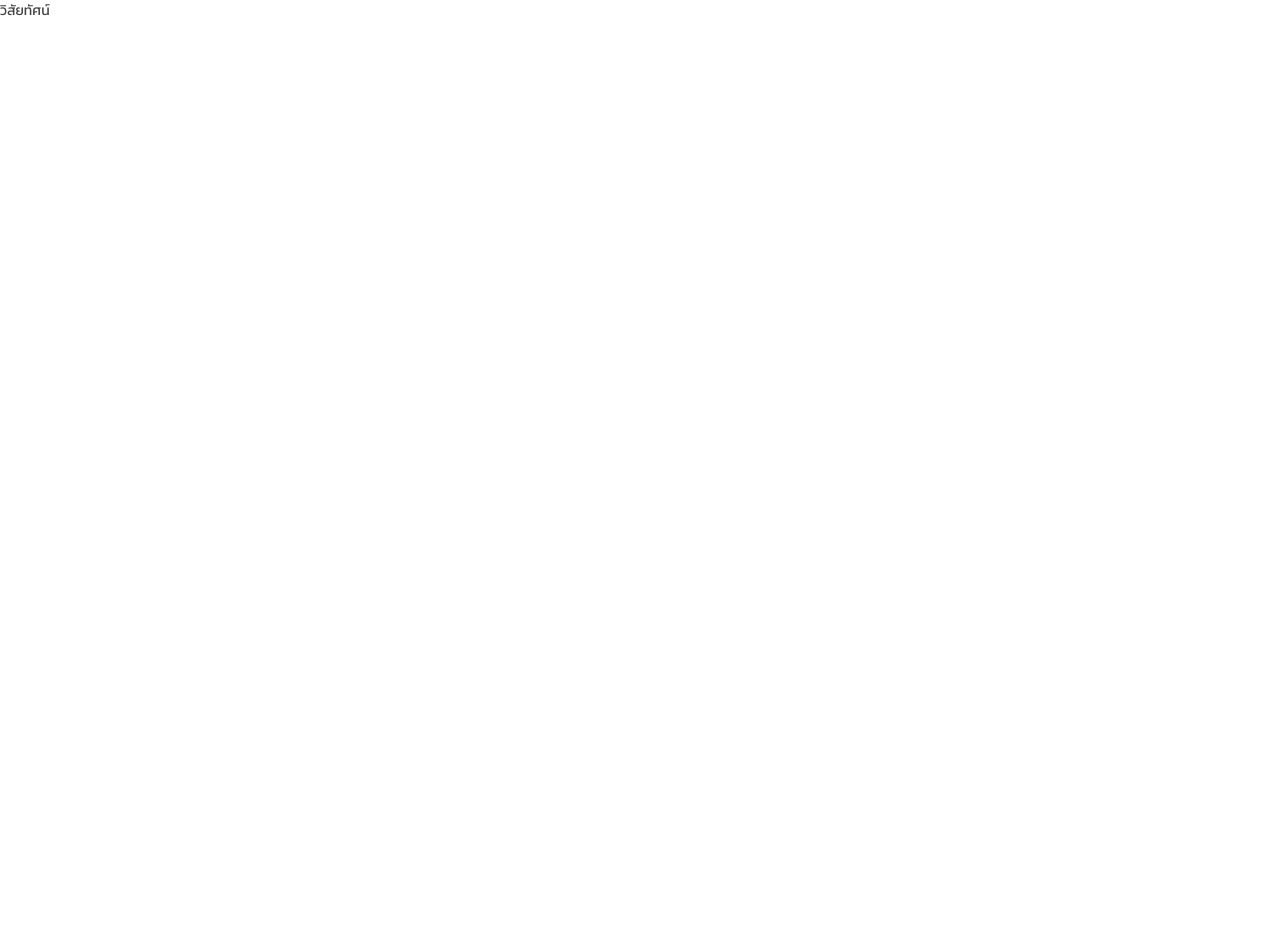
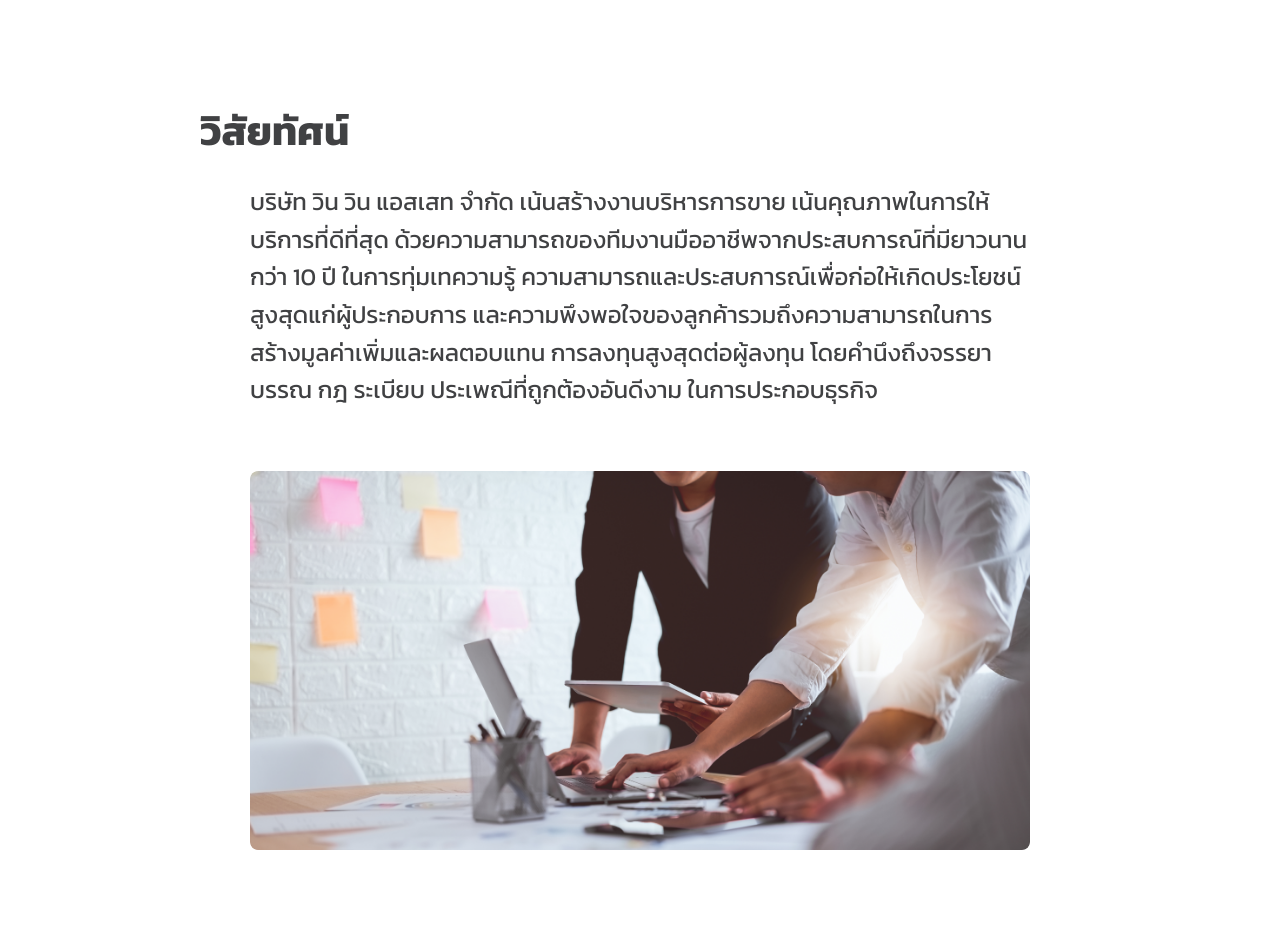
Before and after one commit to romncn/WinWin-Assets_Web, a React (Create React App) app: page /vision in a window 1280 px wide. Shown: the top 952 px of the page. Before the commit the page ends 800 px from the top, so only its background shows below. Built offline with nearby package versions, Linux system fonts and the light colour scheme.

Commit message:
[+] Create vision page

```diff
--- a/src/App.tsx
+++ b/src/App.tsx
@@ -5,8 +5,9 @@ import "antd/dist/antd.css";
 import ScrollToTop from "./ScrollToTop";
 
 //Page
+import Home from "./views/Home";
 import AssetDetail from "./views/AssetDetail";
-import Home from "./views/Home";
+import Vision from "./views/Vision"
 
 const App: React.FC = () => {
   return (
@@ -19,13 +20,10 @@ const App: React.FC = () => {
               <div>WINWIN คืออะไร</div>
             </Route>
             <Route path="/vision">
-              <div>วิสัยทัศน์</div>
+              <Vision/>
             </Route>
             <Route path="/portfolio">
               <div>ผลงานที่ผ่านมา</div>
-            </Route>
-            <Route path="/vision">
-              <div>วิสัยทัศน์</div>
             </Route>
             <Route path="/aboutus">
               <div>คณะผู้บริหาร</div>
--- /dev/null
+++ b/src/views/Vision.tsx
@@ -0,0 +1,31 @@
+import React from "react";
+import styled from "styled-components";
+import LayoutWithBG from "../components/components/LayoutWithBG"
+import { Container, Content, BodyPage } from "../components/components/Grid";
+import Winwin from "../data/Winwin.json";
+
+const ImageCover = styled.img`
+  width: 100%;
+  border-radius: 8px;
+  margin-top: 50px;
+`;
+
+const Vision: React.FC = () => {
+  return (
+    <LayoutWithBG>
+      <Container>
+        <BodyPage>
+          <h1>
+            <b>วิสัยทัศน์</b>
+          </h1>
+          <Content>
+            <h3>{Winwin.vision}</h3>
+            <ImageCover src="/img/vision.png" />
+          </Content>
+        </BodyPage>
+      </Container>
+    </LayoutWithBG>
+  );
+};
+
+export default Vision;
```
Also changed, not shown: public/img/vision.png (added).
